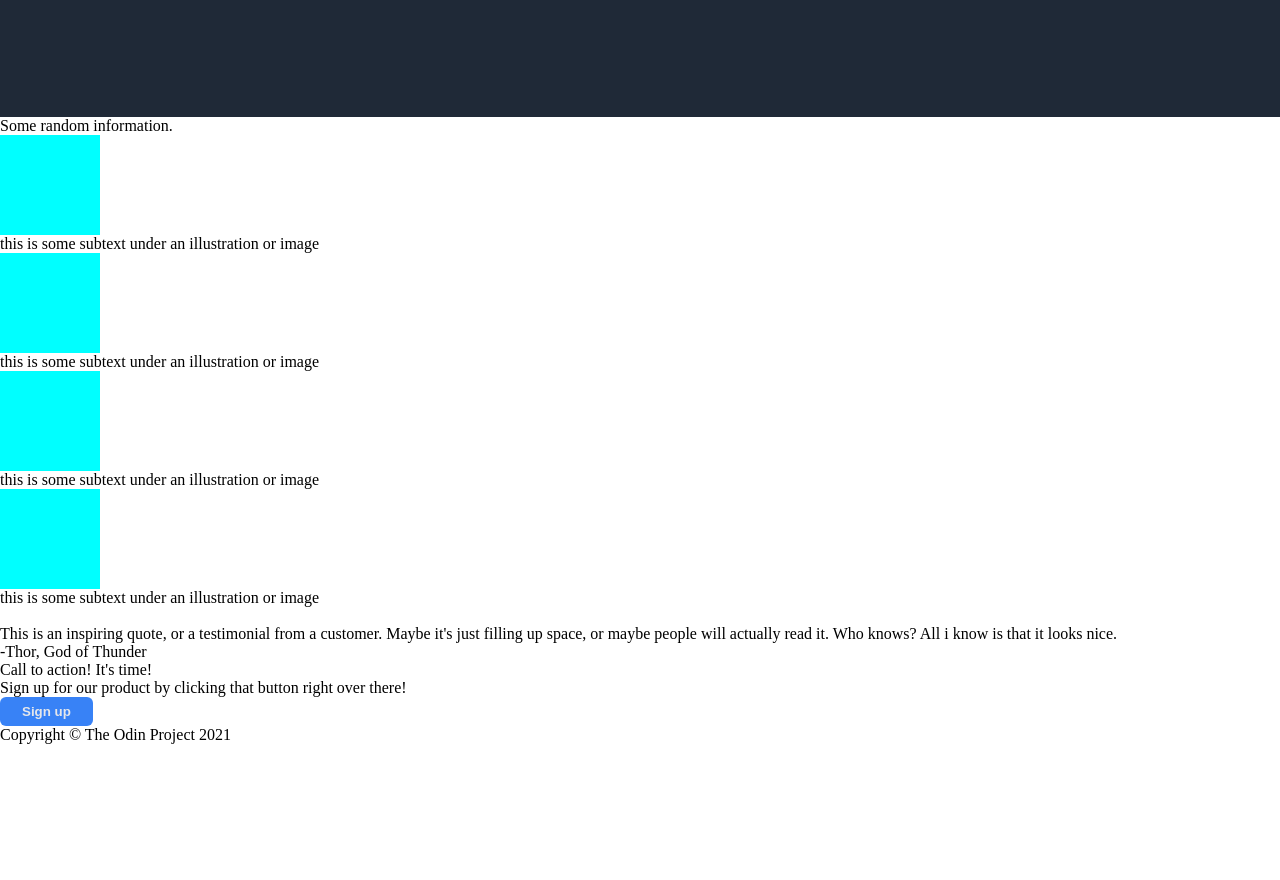
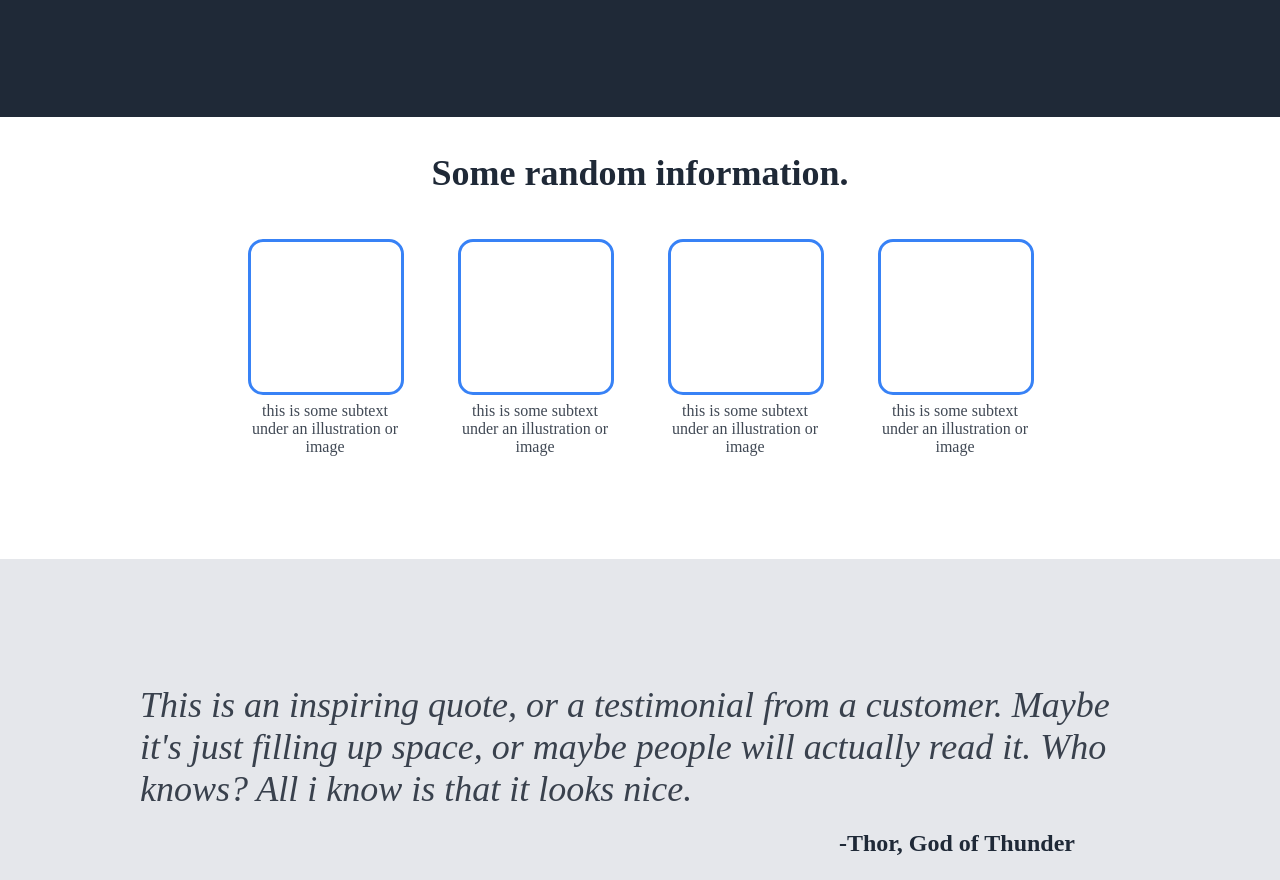
Before and after one commit to LuckyWhite02/landing-page, a plain HTML site: page index.html in a window 1280 px wide. Shown: the part 568-1448 px from the top of the page. Before the commit the page ends 1312 px from the top, so only its background shows below. Drawn offline with Linux system fonts and the light colour scheme.

Commit message:
Finished the overall style fo the page

```diff
--- a/style.css
+++ b/style.css
@@ -6,6 +6,7 @@ body {
     justify-content: space-between;
 }
 
+/*Start of header */
 .header{
     background: #1F2937;
     padding-bottom: 100px;
@@ -98,10 +99,138 @@ button {
 
 
 
+/* End of header*/
+
+
+/*Start of boxes*/
+
+.information {
+    display: flex;
+    justify-content: center;
+    font-size: 36px;
+    font-weight: 900;
+    color: #1F2937;
+    margin: 35px;
+}
 
 .box {
-    background: aqua;
-    width: 100px;
-    height: 100px;
+
+    width: 150px;
+    height: 150px;
+    border: 3px solid #3882F6;
+    border-radius: 15px;
 
 }
+
+.text{
+    color: #1F2937;
+    margin-top: 7px;
+    opacity: 85%;
+}
+
+.content {
+    display: flex;
+    justify-content: center;
+    gap: 55px;
+    margin: 10px;
+
+
+
+}
+
+.one , .two , .three , .four{
+    display: flex;
+    max-width: 155px;
+    flex-direction: column;
+    text-align: center;
+
+}
+
+/*End of boxes*/
+
+/*Start of quote*/
+
+.container{
+    display: flex;
+    flex-direction: column;
+    background-color: #E5E7EB;
+    padding: 125px ;
+    margin-top: 75px;
+    justify-content: center;
+    align-items: center;
+
+
+}
+
+.quote{
+    display: flex;
+    flex-direction: column;
+    font-size: 36px;
+    font-style:italic;
+    color: #39414d;
+    max-width: 1000px;
+    margin-bottom: -60px;
+}
+
+.quoter{
+    display: flex;
+    align-self: flex-end;
+    font-size: 24px;
+    color: #1F2937;
+    font-style: normal;
+    font-weight: 900;
+    margin: 20px 65px;
+}
+
+/* End of quote*/
+
+/* Start of notification*/
+
+.notification{
+    background-color: #3882F6;
+    padding: 37px 90px 37px 90px;
+    display: flex;
+    justify-content: space-between;
+    color: #E5E7EB;
+    border-radius: 9px;
+    min-width: 700px;
+    align-self: center;
+    margin: 75px;
+}
+
+.noti{
+    display: flex;
+    flex-direction: column;
+    gap:1px;
+}
+.noti-header{
+
+    font-size: 18px;
+    color: #E5E7EB;
+    font-weight: bolder;
+
+}
+
+.noti-button{
+    align-self: flex-end;
+    padding: 5px 20px;
+    border: 2px solid #E5E7EB;
+    border-radius: 7px;
+    font-weight: 900;
+}
+
+/*End of notification*/
+
+/*Start of footer*/
+
+.footer{
+    display: flex;
+    justify-content: center;
+    align-items: center;
+    background-color: #1F2937;
+    padding: 30px;
+    color: #E5E7EB;
+
+}
+
+/*End of footer*/
```
